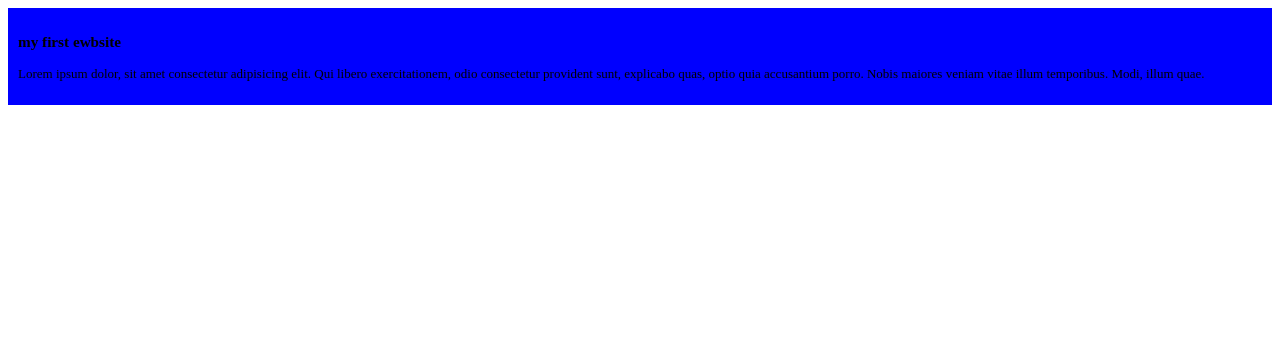
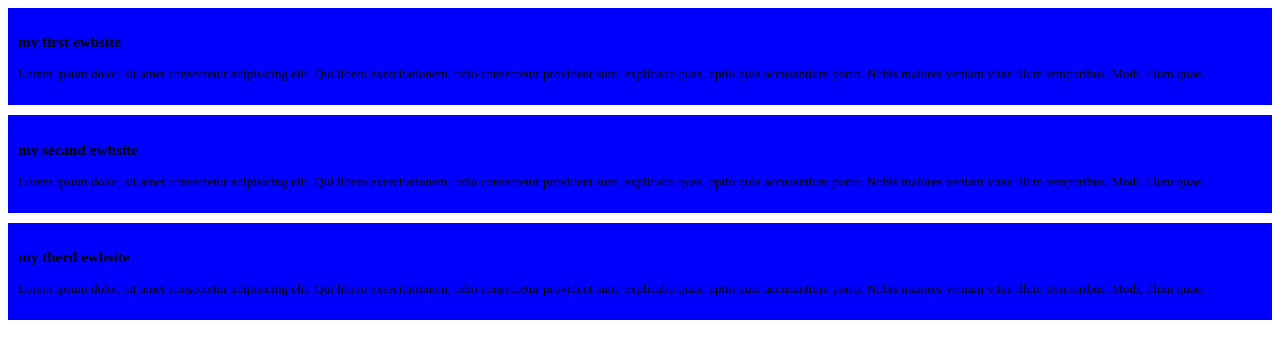
Before and after one commit to nahid2403-debug/my-simple--website, a plain HTML site: page index.html in a window 1280 px wide. Drawn offline with Linux system fonts and the light colour scheme.

Commit message:
added the secand and therd blog

```diff
--- a/index.html
+++ b/index.html
@@ -11,5 +11,13 @@
         <h3>my first ewbsite</h3>
         <p>Lorem ipsum dolor, sit amet consectetur adipisicing elit. Qui libero exercitationem, odio consectetur provident sunt, explicabo quas, optio quia accusantium porro. Nobis maiores veniam vitae illum temporibus. Modi, illum quae.</p>
     </div>
+    <div>
+        <h3>my secand ewbsite</h3>
+        <p>Lorem ipsum dolor, sit amet consectetur adipisicing elit. Qui libero exercitationem, odio consectetur provident sunt, explicabo quas, optio quia accusantium porro. Nobis maiores veniam vitae illum temporibus. Modi, illum quae.</p>
+    </div>
+    <div>
+        <h3>my therd ewbsite</h3>
+        <p>Lorem ipsum dolor, sit amet consectetur adipisicing elit. Qui libero exercitationem, odio consectetur provident sunt, explicabo quas, optio quia accusantium porro. Nobis maiores veniam vitae illum temporibus. Modi, illum quae.</p>
+    </div>
 </body>
 </html>
--- a/styel/bloge.css
+++ b/styel/bloge.css
@@ -2,4 +2,6 @@ div{
     background-color: blue;
     font-size: small;
     padding: 10px;
+    margin-bottom: 10px;
+
 }
```
